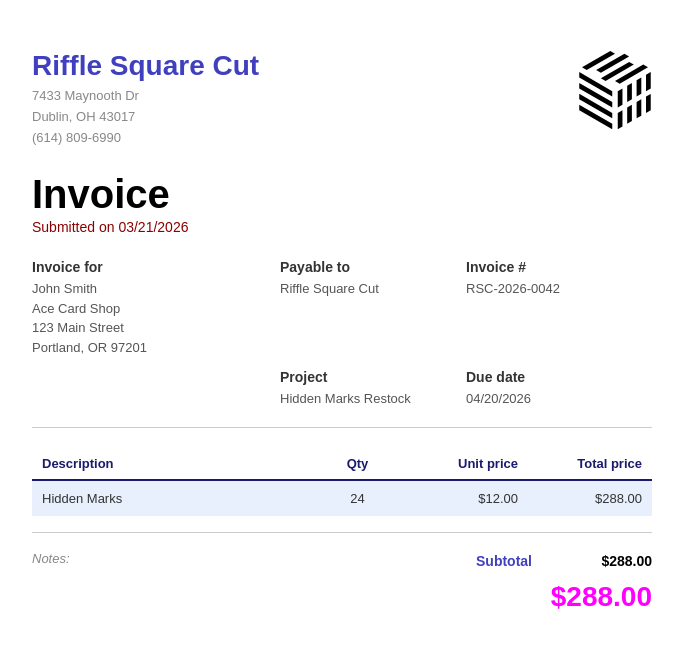
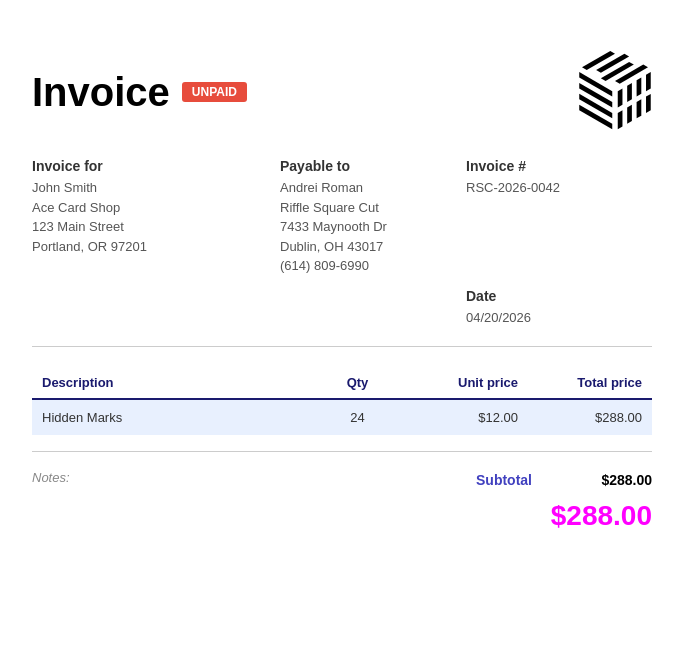
Before and after one commit to urbandrei/RiffleSquareCut, a plain HTML site: page mockup/invoice.html in a window 1280 px wide. Shown: the whole page, without its empty margins (298-981 px from the left). Drawn offline with Linux system fonts and the light colour scheme.

Commit message:
Adjusted invoice styling

```diff
--- a/mockup/invoice.html
+++ b/mockup/invoice.html
@@ -6,19 +6,17 @@
 <tr><td align="center">
 <table width="700" cellpadding="0" cellspacing="0" style="max-width: 700px; background-color: #ffffff; padding: 30px 40px;">
 
-    <!-- Header: Company info + Logo -->
+    <!-- Header: Invoice title + status badge + Logo -->
     <tr><td>
         <table width="100%" cellpadding="0" cellspacing="0">
         <tr>
-            <td style="vertical-align: top;">
-                <span style="font-size: 28px; font-weight: bold; color: #4040bf; display: block; margin-bottom: 4px;">Riffle Square Cut</span>
-                <span style="font-size: 13px; color: #888; line-height: 1.6;">
-                    7433 Maynooth Dr<br>
-                    Dublin, OH 43017<br>
-                    (614) 809-6990
-                </span>
+            <td style="vertical-align: middle;">
+                <table cellpadding="0" cellspacing="0"><tr>
+                    <td style="vertical-align: middle;"><span style="font-size: 40px; font-weight: bold; color: #000; line-height: 1;">Invoice</span></td>
+                    <td style="vertical-align: middle; padding-left: 12px;"><span style="display: inline-block; padding: 3px 10px; font-size: 12px; font-weight: bold; color: #fff; border-radius: 3px; background-color: #e74c3c;">UNPAID</span></td>
+                </tr></table>
             </td>
-            <td style="text-align: right; vertical-align: top; width: 100px;">
+            <td style="text-align: right; vertical-align: middle; width: 100px;">
                 <svg xmlns="http://www.w3.org/2000/svg" viewBox="-83 -89 166 180" width="74" height="80">
                     <polygon points="-74.23,-50 -10.60,-86.74 0,-80.62 -63.63,-43.88" fill="#000"/>
                     <polygon points="-42.42,-43.88 21.21,-80.62 31.81,-74.50 -31.82,-37.76" fill="#000"/>
@@ -49,15 +47,6 @@
     <!-- Spacer -->
     <tr><td style="height: 24px;"></td></tr>
 
-    <!-- Invoice title + submitted date -->
-    <tr><td>
-        <span style="font-size: 40px; font-weight: bold; color: #000; display: block;">Invoice</span>
-        <span style="font-size: 14px; color: #8b0000; display: block; margin-top: 2px;">Submitted on 03/21/2026</span>
-    </td></tr>
-
-    <!-- Spacer -->
-    <tr><td style="height: 24px;"></td></tr>
-
     <!-- Three-column info: Invoice for / Payable to / Invoice # -->
     <tr><td>
         <table width="100%" cellpadding="0" cellspacing="0">
@@ -73,7 +62,13 @@
             </td>
             <td style="vertical-align: top; width: 30%;">
                 <span style="font-size: 14px; font-weight: bold; color: #333; display: block; margin-bottom: 4px;">Payable to</span>
-                <span style="font-size: 13px; color: #555;">Riffle Square Cut</span>
+                <span style="font-size: 13px; color: #555; line-height: 1.5;">
+                    Andrei Roman<br>
+                    Riffle Square Cut<br>
+                    7433 Maynooth Dr<br>
+                    Dublin, OH 43017<br>
+                    (614) 809-6990
+                </span>
             </td>
             <td style="vertical-align: top; width: 30%;">
                 <span style="font-size: 14px; font-weight: bold; color: #333; display: block; margin-bottom: 4px;">Invoice #</span>
@@ -86,19 +81,14 @@
     <!-- Spacer -->
     <tr><td style="height: 12px;"></td></tr>
 
-    <!-- Project + Due date row -->
+    <!-- Date row -->
     <tr><td>
         <table width="100%" cellpadding="0" cellspacing="0">
         <tr>
-            <td style="vertical-align: top; width: 40%;">
-                &nbsp;
-            </td>
+            <td style="vertical-align: top; width: 40%;">&nbsp;</td>
+            <td style="vertical-align: top; width: 30%;">&nbsp;</td>
             <td style="vertical-align: top; width: 30%;">
-                <span style="font-size: 14px; font-weight: bold; color: #333; display: block; margin-bottom: 4px;">Project</span>
-                <span style="font-size: 13px; color: #555;">Hidden Marks Restock</span>
-            </td>
-            <td style="vertical-align: top; width: 30%;">
-                <span style="font-size: 14px; font-weight: bold; color: #333; display: block; margin-bottom: 4px;">Due date</span>
+                <span style="font-size: 14px; font-weight: bold; color: #333; display: block; margin-bottom: 4px;">Date</span>
                 <span style="font-size: 13px; color: #555;">04/20/2026</span>
             </td>
         </tr>
```
Also changed, not shown: 1 other file.
